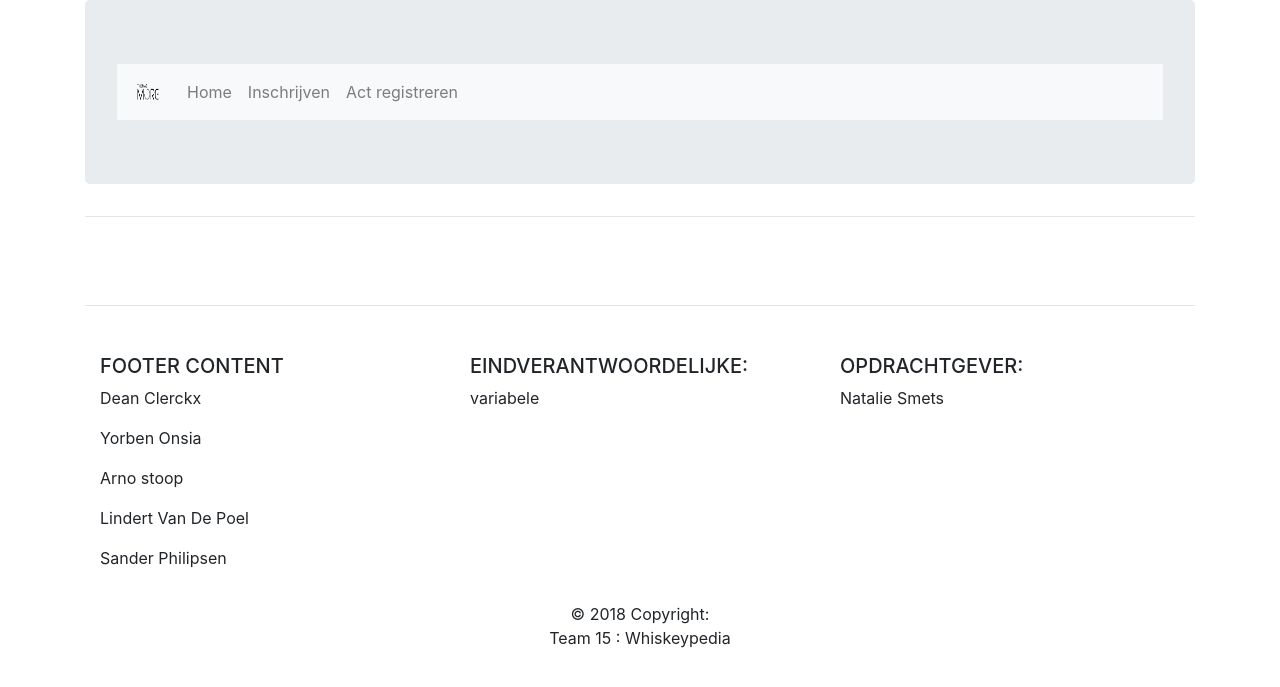
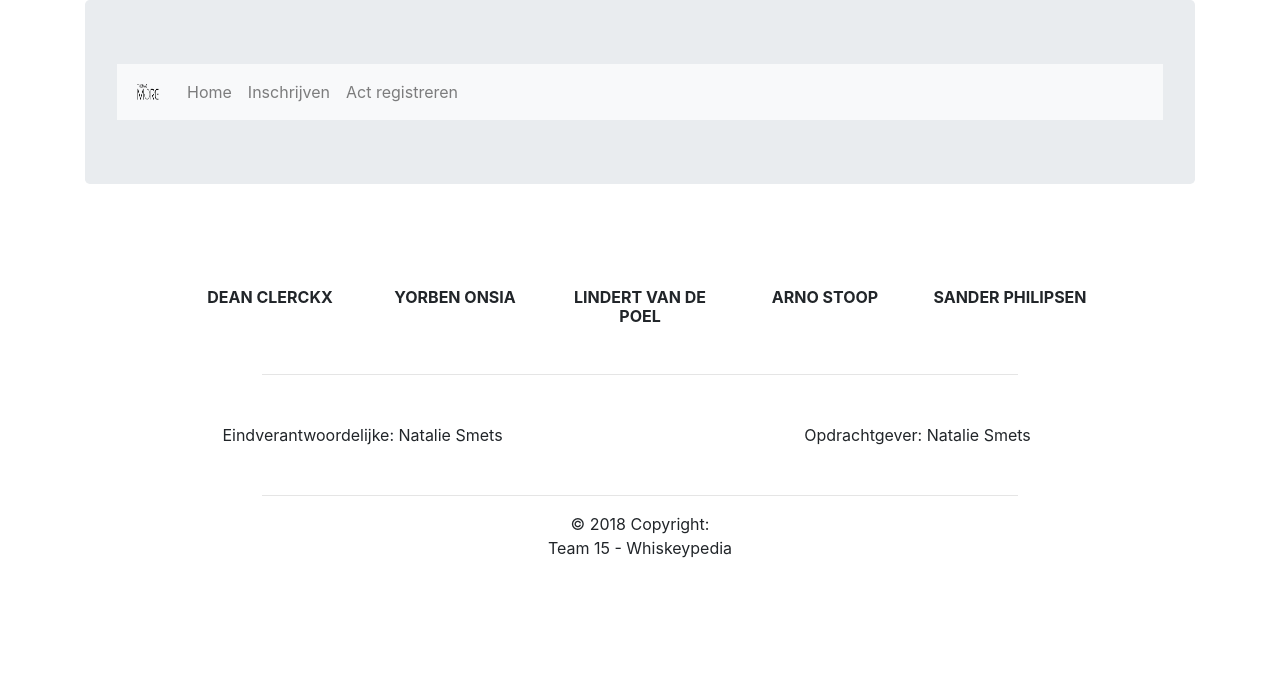
Before and after one commit to StoopArno/TM_Project15_1718, a CodeIgniter app: page /database/ in a window 1280 px wide. Shown: the top 687 px of the page. Run offline with CodeIgniter, Linux system fonts and the light colour scheme; some libraries are stand-ins or nearby versions.

Commit message:
main_footer

```diff
--- a/application/views/main_footer.php
+++ b/application/views/main_footer.php
@@ -1,62 +1,84 @@
-    <!-- Footer -->
-<footer class="page-footer font-small blue pt-4 mt-4">
+<!--Footer-->
+<footer class="page-footer font-small indigo pt-0">
 
     <!--Footer Links-->
-    <div class="container-fluid text-center text-md-left">
-        <div class="row">
+    <div class="container">
 
-            <!--First column-->
-            <div class="col-md-4">
-                <h5 class="text-uppercase">Footer Content</h5>
-                <ul class="list-unstyled">
-                    <li>
-                        <p>Dean Clerckx</p>
-                    </li>
-                    <li>
-                        <p>Yorben Onsia</p>
-                    </li>
-                    <li>
-                        <p>Arno stoop</p>
-                    </li>
-                    <li>
-                        <p>Lindert Van De Poel</p>
-                    </li>
-					<li>
-                        <p>Sander Philipsen</p>
-                    </li>
-                </ul>
+        <!--Grid row-->
+        <div class="row pt-3 mb-3 text-center d-flex justify-content-center">
+
+            <!--Grid column-->
+            <div class="col-md-2 mb-3">
+                <h6 class="text-uppercase font-weight-bold">
+                    <p>Dean Clerckx</p>
+                </h6>
             </div>
-            <!--/.First column-->
+            <!--Grid column-->
 
-            <!--Second column-->
-            <div class="col-md-4">
-                <h5 class="text-uppercase">Eindverantwoordelijke:</h5>
-				<p>variabele</p>
+            <!--Grid column-->
+            <div class="col-md-2 mb-3">
+                <h6 class="text-uppercase font-weight-bold">
+                    <p>Yorben Onsia</p>
+                </h6>
             </div>
-            <!--/.Second column-->
+            <!--Grid column-->
 
-			<!--third column-->
-            <div class="col-md-4">
-                <h5 class="text-uppercase">Opdrachtgever:</h5>
-				<p> Natalie Smets</p>
+            <!--Grid column-->
+            <div class="col-md-2 mb-3">
+                <h6 class="text-uppercase font-weight-bold">
+                    <p>Lindert Van De Poel</p>
+                </h6>
             </div>
-            <!--/.third column-->
+            <!--Grid column-->
+
+            <!--Grid column-->
+            <div class="col-md-2 mb-3">
+                <h6 class="text-uppercase font-weight-bold">
+                    <p>Arno Stoop</p>
+                </h6>
+            </div>
+            <!--Grid column-->
+
+            <!--Grid column-->
+            <div class="col-md-2 mb-3">
+                <h6 class="text-uppercase font-weight-bold">
+                    <p>Sander Philipsen</p>
+                </h6>
+            </div>
+            <!--Grid column-->
+
         </div>
+        <!--Grid row-->
+
+        <hr class="rgba-white-light" style="margin: 0 15%;">
+
+
+        <div class="row pt-5 mb-3 text-center d-flex justify-content-center">
+
+            <!--Grid column-->
+            <div class="col-md-6 mb-3">
+                <p>Eindverantwoordelijke: Natalie Smets</p>
+            </div>
+
+            <div class="col-md-6 mb-3">
+                <p>Opdrachtgever: Natalie Smets</p>
+            </div>
+
+
+        </div>
+
+        <hr class="rgba-white-light" style="margin: 0 15%;">
+
+
     </div>
-    <!--/.Footer Links-->
+    <!--/Footer Links-->
 
     <!--Copyright-->
     <div class="footer-copyright py-3 text-center">
         © 2018 Copyright:
-        <p>Team 15 : Whiskeypedia</p>
+        <p>Team 15 - Whiskeypedia</p>
     </div>
-    <!--/.Copyright-->
+    <!--/Copyright-->
+
 </footer>
-
-
-</div>
-
-
-</body>
-
-</html>
+<!--/Footer-->
--- a/application/views/main_master.php
+++ b/application/views/main_master.php
@@ -37,8 +37,6 @@
         <?php echo $hoofding; ?>
     </header>
 
-    <hr>
-
 
     <!-- inhoud meegegeven in controller-->
 
@@ -55,10 +53,8 @@
     </div>
 
 
-    <hr>
-
+    <footer>
     <!-- Footer -->
-    <footer>
         <?php echo $footer ?>
     </footer>
 
```
